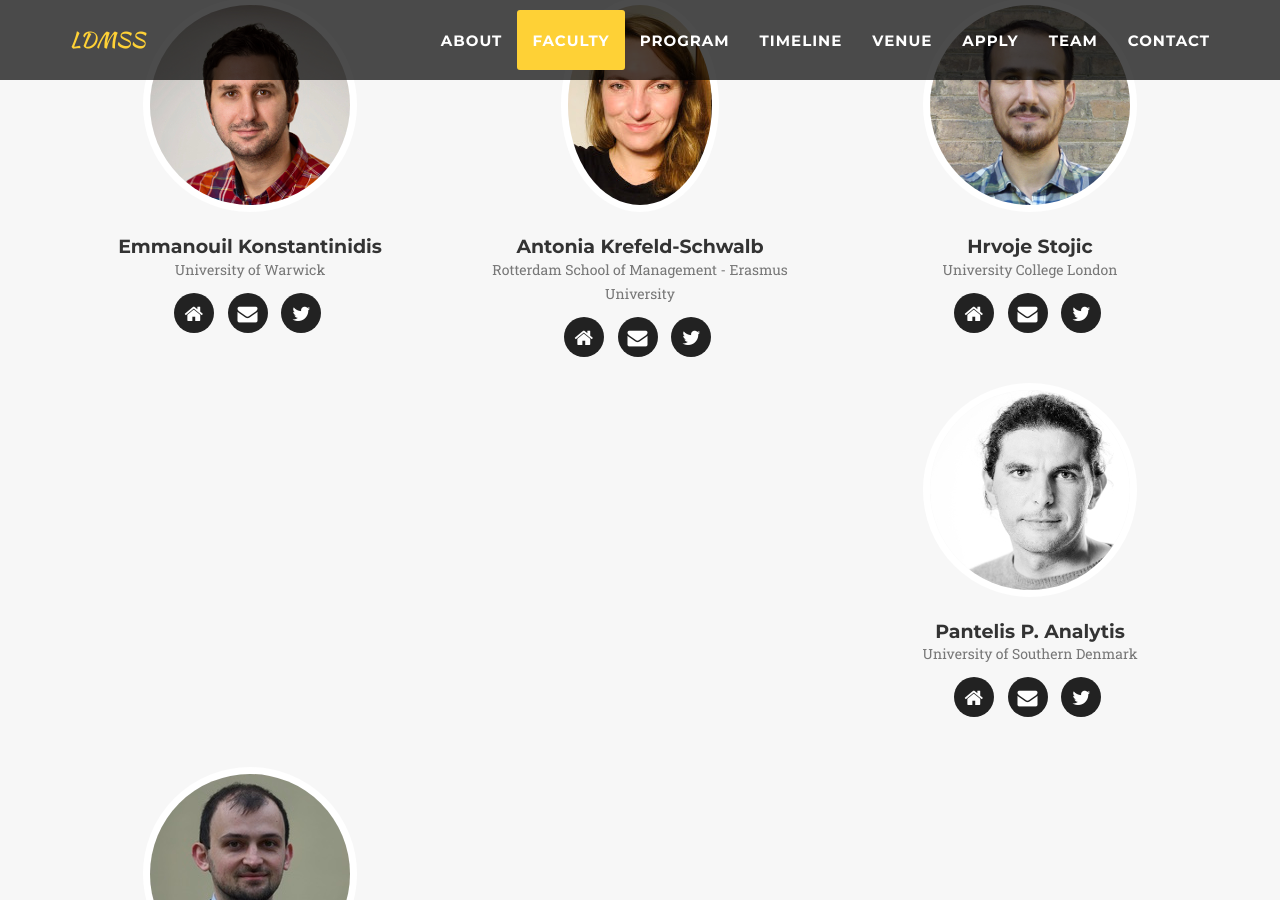
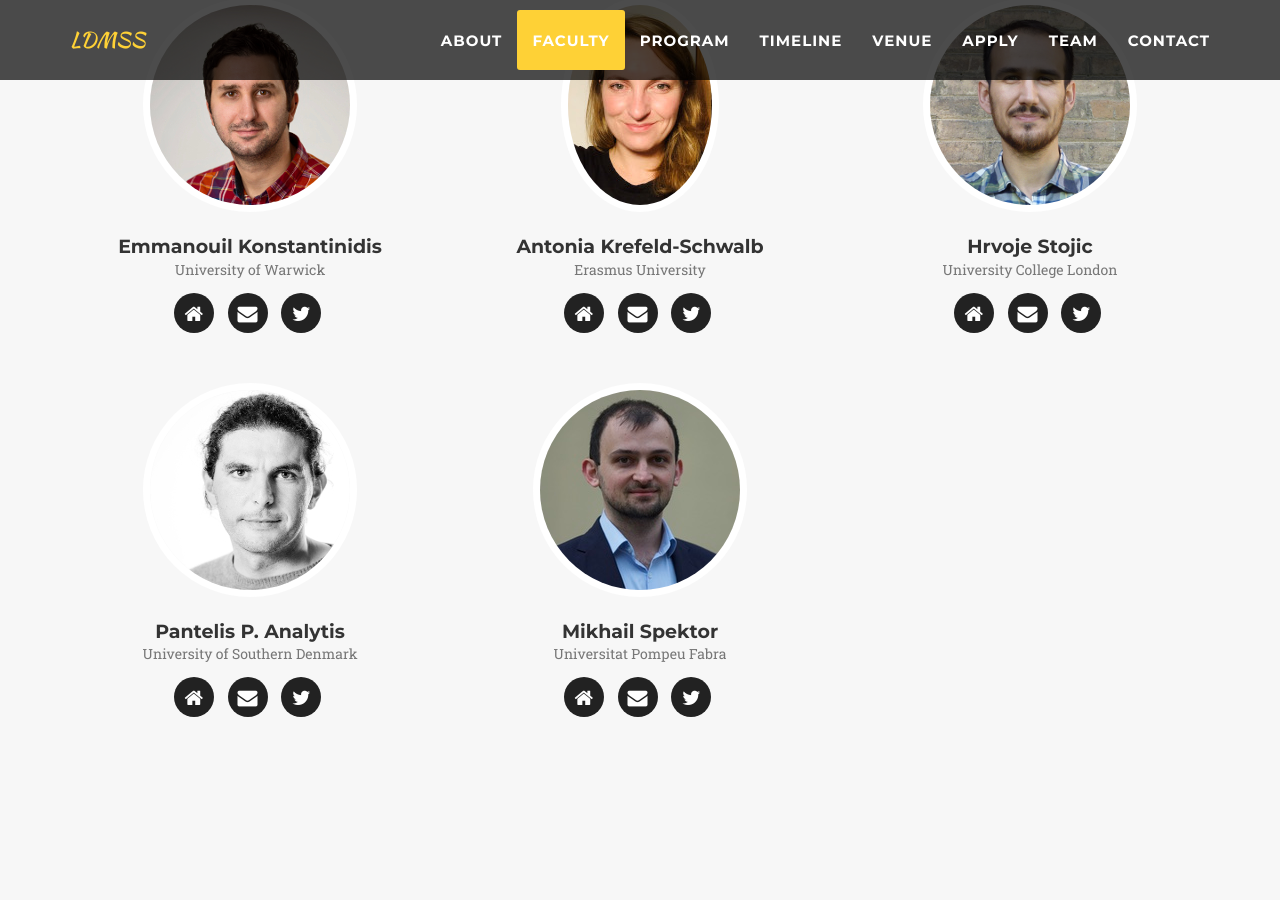
Before and after one commit to ldmss/ldmss.github.io, a Jekyll site: the page built from index.html, in a window 1280 px wide and 900 px high, scrolled down 2380 px. Built offline with Jekyll 4.4.1, drawn with Linux system fonts in a browser that asks for light colours; some web fonts are replaced.

Commit message:
too long affiliation

```diff
--- a/_config.yml
+++ b/_config.yml
@@ -98,7 +98,7 @@ faculty:
       url: https://twitter.com/manoskon
 - name: Antonia Krefeld-Schwalb
   pic: 15
-  position: Rotterdam School of Management - Erasmus University
+  position: Erasmus University
   social:
     - title: home
       url: https://www.antoniakrefeldschwalb.com/
```
